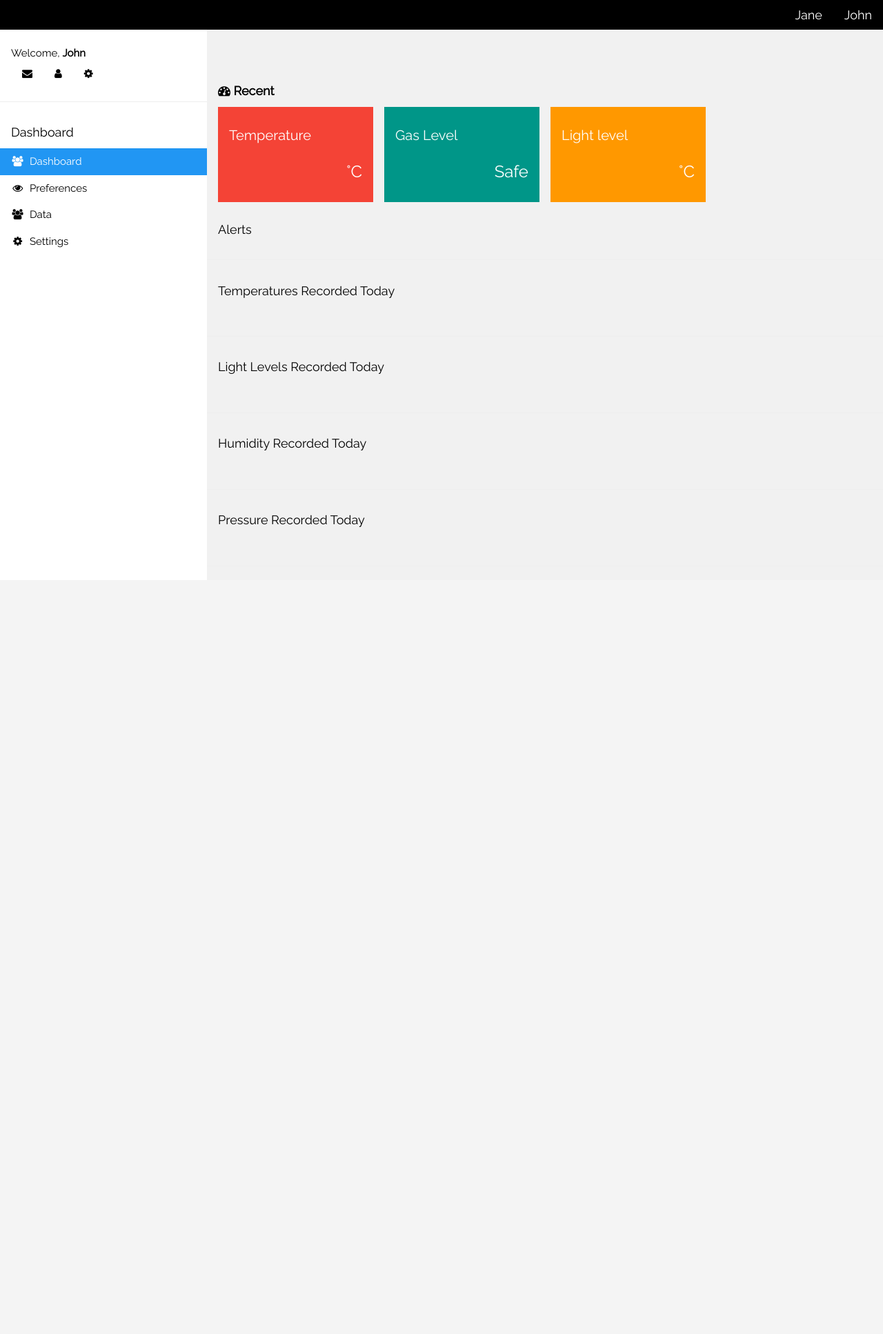
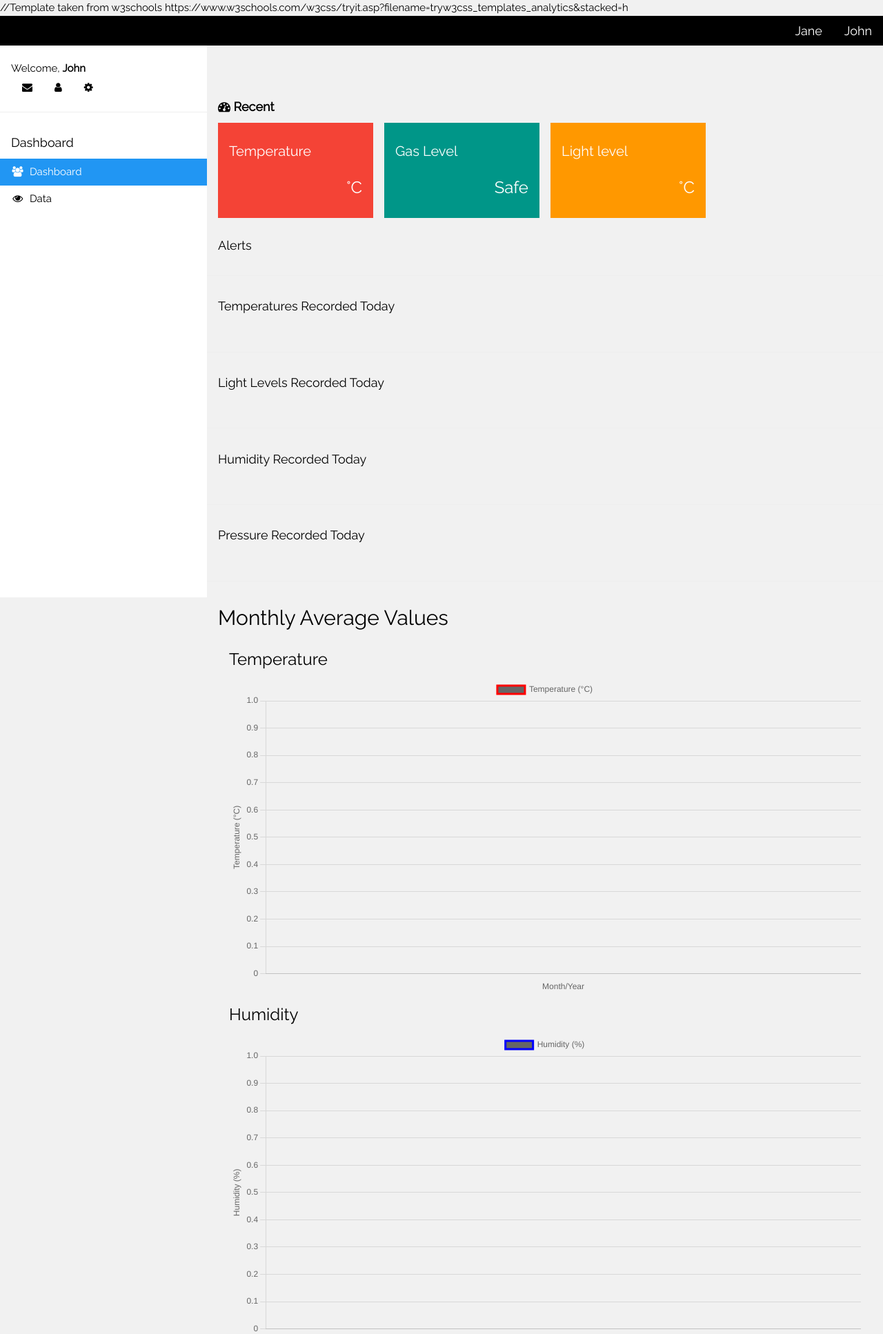
Before and after one commit to Izabela-Zelek/TheIlliterates, a Flask app: page /dashboardJohn in a window 1280 px wide. Shown: the top 1934 px of the page at 69% size. Before the commit the page ends 764 px from the top, so only its background shows below. Run offline with Flask 3, Linux system fonts and the light colour scheme; data that the repository does not hold is empty.

Commit message:
Final fixes and touches

```diff
--- a/HomeManager.py
+++ b/HomeManager.py
@@ -45,7 +45,7 @@ def on_message(client, userdata, msg):
         """
         cursor.execute(insert_query, values)
         connection.commit()
-        #print(f"Inserted {cursor.rowcount} row(s) into the database.")
+        print(f"Inserted {cursor.rowcount} row(s) into the database.")
         #print(f"Received context: {context_message}")
         cursor.close()
         connection.close()
@@ -68,7 +68,7 @@ def on_message(client, userdata, msg):
             body = f"Fire and Gas detected at {time.strftime('%H:%M')} on {time.strftime('%d/%m/%y')}"
         msg.set_content(body)
         server = smtplib.SMTP('smtp.gmail.com', 587)
-        server.starttls()
+        server.starttls() #Sends securely with tls
         server.login(from_email_addr, from_email_pass)
         server.send_message(msg)
         server.quit()
@@ -80,6 +80,13 @@ def dashJohn():
     connection = get_db()
     cursor = connection.cursor(pymysql.cursors.DictCursor)
 
+    #Used in graphs to show in ascending order
+    ascquery = "SELECT * FROM home ORDER BY year, month, day, hour"
+    cursor.execute(ascquery)
+    fullData = cursor.fetchall()
+    monthly_averages = calculate_monthly_averages(fullData)
+
+    #Used to fetch
     recentquery = "SELECT * FROM home ORDER BY year DESC, month DESC, day DESC, hour DESC"
     cursor.execute(recentquery)
     recent = cursor.fetchall()
@@ -90,7 +97,8 @@ def dashJohn():
     else:
         recent = None
 
-    alertquery = "SELECT * FROM home WHERE fireDetect = 1 OR fireDetect = 1 ORDER BY year DESC, month DESC, day DESC, hour DESC"
+    #Only grabs data with alerts
+    alertquery = "SELECT * FROM home WHERE fireDetect = 1 OR gasDetect = 1 ORDER BY year DESC, month DESC, day DESC, hour DESC"
     cursor.execute(alertquery)
     alerts = cursor.fetchall()
 
@@ -99,12 +107,13 @@ def dashJohn():
     current_month = 11
     current_day = 30
 
+    #Grabs data from specific day
     generalquery = "SELECT * FROM home WHERE year = %s AND month = %s AND day = %s ORDER BY year DESC, month DESC, day DESC, hour DESC"
     cursor.execute(generalquery, (current_year, current_month, current_day))
     general = cursor.fetchall()
     cursor.close()
     connection.close()
-    return render_template('index.html', alerts = alerts, recent = recent, general = general)
+    return render_template('index.html', alerts = alerts, recent = recent, general = general, monthly_averages = monthly_averages)
 
 
 @app.route('/dataJohn')
@@ -126,10 +135,12 @@ def dataJohn():
     else:
         recent = None
 
+    #Grabs a limited amount of data for specific user, used to lessen load on webapp
     generalquery = "SELECT * FROM home WHERE user = %s ORDER BY year DESC, month DESC, day DESC, hour DESC LIMIT %s OFFSET %s"
     cursor.execute(generalquery, ("John", DataPerPage, offset))
     general = cursor.fetchall()
 
+    #Grabs data from specific user
     count_query = "SELECT COUNT(*) as total FROM home WHERE user = %s"
     cursor.execute(count_query, ("John"))
     totalData = cursor.fetchone()['total']
@@ -144,6 +155,11 @@ def dashJane():
     connection = get_db()
     cursor = connection.cursor(pymysql.cursors.DictCursor)
 
+    ascquery = "SELECT * FROM home ORDER BY year, month, day, hour"
+    cursor.execute(ascquery)
+    fullData = cursor.fetchall()
+    monthly_averages = calculate_monthly_averages(fullData)
+
     recentquery = "SELECT * FROM home ORDER BY year DESC, month DESC, day DESC, hour DESC"
     cursor.execute(recentquery)
     recent = cursor.fetchall()
@@ -154,7 +170,7 @@ def dashJane():
     else:
         recent = None
 
-    alertquery = "SELECT * FROM home WHERE fireDetect = 1 OR fireDetect = 1 ORDER BY year DESC, month DESC, day DESC, hour DESC"
+    alertquery = "SELECT * FROM home WHERE fireDetect = 1 OR gasDetect = 1 ORDER BY year DESC, month DESC, day DESC, hour DESC"
     cursor.execute(alertquery)
     alerts = cursor.fetchall()
 
@@ -168,7 +184,7 @@ def dashJane():
     general = cursor.fetchall()
     cursor.close()
     connection.close()
-    return render_template('indexJane.html', alerts = alerts, recent = recent, general = general)
+    return render_template('indexJane.html', alerts = alerts, recent = recent, general = general, monthly_averages = monthly_averages)
 
 
 @app.route('/dataJane')
@@ -207,6 +223,44 @@ def dataJane():
 def index():
     return redirect(url_for('dashJohn'))
 
+#Calculates average values for each month and year
+def calculate_monthly_averages(data):
+    monthly_data = {} #Defines a dictionary
+
+    for entry in data:
+        year = entry.get('year')
+        month = entry.get('month')
+
+
+        if year not in monthly_data:
+            monthly_data[year] = {}
+        if month not in monthly_data[year]:
+            monthly_data[year][month] = {
+                'temp': [],
+                'humidity': [],
+                'pressure': [],
+                'lightLevel': []
+            }
+        monthly_data[year][month]['temp'].append(entry['temp'])
+        monthly_data[year][month]['humidity'].append(entry['humidity'])
+        monthly_data[year][month]['pressure'].append(entry['pressure'])
+        monthly_data[year][month]['lightLevel'].append(entry['lightLevel'])
+
+    #With the help of ChatGPT as was confused on how to handle work with dictionaries
+    averages = []
+    for year, months in monthly_data.items():
+        for month, values in months.items():
+            averages.append({
+                'year': year,
+                'month': month,
+                'temp': sum(values['temp']) / len(values['temp']) if values['temp'] else 0,
+                'humidity': sum(values['humidity']) / len(values['humidity']) if values['humidity'] else 0,
+                'pressure': sum(values['pressure']) / len(values['pressure']) if values['pressure'] else 0,
+                'lightLevel': sum(values['lightLevel']) / len(values['lightLevel']) if values['lightLevel'] else 0,
+            })
+
+    return averages
+
 
 def mqtt_client():
     mqtt_client = mqtt.Client()
@@ -220,7 +274,7 @@ def mqtt_client():
 def flask_app():
     app.run(debug=True, host='0.0.0.0')
 
-
+#Starts mqtt on separate thread to avoid mqtt and flask clashing
 def main():
     mqtt_thread = threading.Thread(target=mqtt_client)
     mqtt_thread.daemon = True
--- a/templates/data.html
+++ b/templates/data.html
@@ -1,3 +1,4 @@
+//Template taken from w3schools https://www.w3schools.com/w3css/tryit.asp?filename=tryw3css_templates_analytics&stacked=h
 <!DOCTYPE html>
 <html>
 <head>
@@ -14,6 +15,7 @@ html,body,h1,h2,h3,h4,h5 {font-family: "Raleway", sans-serif}
     max-height: 300px;
     overflow-y: scroll;
 }
+
 </style>
 </head>
 <body class="w3-light-grey">
@@ -41,9 +43,7 @@ html,body,h1,h2,h3,h4,h5 {font-family: "Raleway", sans-serif}
   <div class="w3-bar-block">
     <a href="#" class="w3-bar-item w3-button w3-padding-16 w3-hide-large w3-dark-grey w3-hover-black" onclick="w3_close()" title="close menu"><i class="fa fa-remove fa-fw"></i>  Close Menu</a>
     <a href="/dashboardJohn" class="w3-bar-item w3-button w3-padding"><i class="fa fa-users fa-fw"></i>  Dashboard</a>
-    <a href="#" class="w3-bar-item w3-button w3-padding"><i class="fa fa-eye fa-fw"></i>  Preferences</a>
-    <a href="#" class="w3-bar-item w3-button w3-padding w3-blue"><i class="fa fa-users fa-fw"></i>  Data</a>
-    <a href="#" class="w3-bar-item w3-button w3-padding"><i class="fa fa-cog fa-fw"></i>  Settings</a><br><br>
+    <a href="#" class="w3-bar-item w3-button w3-padding w3-blue"><i class="fa fa-eye fa-fw"></i>  Data</a>
   </div>
 </nav>
 
--- a/templates/dataJane.html
+++ b/templates/dataJane.html
@@ -1,3 +1,4 @@
+//Template taken from w3schools https://www.w3schools.com/w3css/tryit.asp?filename=tryw3css_templates_analytics&stacked=h
 <!DOCTYPE html>
 <html>
 <head>
@@ -14,6 +15,7 @@ html,body,h1,h2,h3,h4,h5 {font-family: "Raleway", sans-serif}
     max-height: 300px;
     overflow-y: scroll;
 }
+
 </style>
 </head>
 <body class="w3-light-grey">
@@ -41,9 +43,7 @@ html,body,h1,h2,h3,h4,h5 {font-family: "Raleway", sans-serif}
   <div class="w3-bar-block">
     <a href="#" class="w3-bar-item w3-button w3-padding-16 w3-hide-large w3-dark-grey w3-hover-black" onclick="w3_close()" title="close menu"><i class="fa fa-remove fa-fw"></i>  Close Menu</a>
     <a href="/dashboardJane" class="w3-bar-item w3-button w3-padding"><i class="fa fa-users fa-fw"></i>  Dashboard</a>
-    <a href="#" class="w3-bar-item w3-button w3-padding"><i class="fa fa-eye fa-fw"></i>  Preferences</a>
-    <a href="#" class="w3-bar-item w3-button w3-padding w3-blue"><i class="fa fa-users fa-fw"></i>  Data</a>
-    <a href="#" class="w3-bar-item w3-button w3-padding"><i class="fa fa-cog fa-fw"></i>  Settings</a><br><br>
+    <a href="#" class="w3-bar-item w3-button w3-padding w3-blue"><i class="fa fa-eye fa-fw"></i>  Data</a>
   </div>
 </nav>
 
--- a/templates/index.html
+++ b/templates/index.html
@@ -1,7 +1,9 @@
+//Template taken from w3schools https://www.w3schools.com/w3css/tryit.asp?filename=tryw3css_templates_analytics&stacked=h
 <!DOCTYPE html>
 <html>
 <head>
-<title>W3.CSS Template</title>
+<title>Home Management</title>
+<script src="https://cdn.jsdelivr.net/npm/chart.js"></script>
 <meta charset="UTF-8">
 <meta name="viewport" content="width=device-width, initial-scale=1">
 <link rel="stylesheet" href="https://www.w3schools.com/w3css/4/w3.css">
@@ -14,6 +16,7 @@ html,body,h1,h2,h3,h4,h5 {font-family: "Raleway", sans-serif}
     max-height: 300px;
     overflow-y: scroll;
 }
+
 </style>
 </head>
 <body class="w3-light-grey">
@@ -44,9 +47,7 @@ html,body,h1,h2,h3,h4,h5 {font-family: "Raleway", sans-serif}
   <div class="w3-bar-block">
     <a href="#" class="w3-bar-item w3-button w3-padding-16 w3-hide-large w3-dark-grey w3-hover-black" onclick="w3_close()" title="close menu"><i class="fa fa-remove fa-fw"></i>  Close Menu</a>
     <a href="#" class="w3-bar-item w3-button w3-padding w3-blue"><i class="fa fa-users fa-fw"></i>  Dashboard</a>
-    <a href="#" class="w3-bar-item w3-button w3-padding"><i class="fa fa-eye fa-fw"></i>  Preferences</a>
-    <a href="/dataJohn" class="w3-bar-item w3-button w3-padding"><i class="fa fa-users fa-fw"></i>  Data</a>
-    <a href="#" class="w3-bar-item w3-button w3-padding"><i class="fa fa-cog fa-fw"></i>  Settings</a><br><br>
+    <a href="/dataJohn" class="w3-bar-item w3-button w3-padding"><i class="fa fa-eye fa-fw"></i>  Data</a>
   </div>
 </nav>
 
@@ -201,7 +202,25 @@ html,body,h1,h2,h3,h4,h5 {font-family: "Raleway", sans-serif}
 </div>
 <hr>
 
-  <!-- End page content -->
+<div class="w3-container">
+        <h2>Monthly Average Values</h2>
+        <div class="w3-container">
+            <h3>Temperature</h3>
+            <canvas id="tempChart"></canvas>
+        </div>
+        <div class="w3-container">
+            <h3>Humidity</h3>
+            <canvas id="humidityChart"></canvas>
+        </div>
+        <div class="w3-container">
+            <h3>Pressure</h3>
+            <canvas id="pressureChart"></canvas>
+        </div>
+        <div class="w3-container">
+            <h3>Light Level</h3>
+            <canvas id="lightChart"></canvas>
+        </div>
+    </div>
 </div>
 
 <script>
@@ -227,6 +246,47 @@ function w3_close() {
   mySidebar.style.display = "none";
   overlayBg.style.display = "none";
 }
+
+// Code from ChatGPT due to unfamiliarity with Chart.js
+    const monthlyAverages = {{ monthly_averages | tojson }};
+
+    // Prepare data for graphs
+    const labels = monthlyAverages.map(entry => `${entry.month}/${entry.year}`);
+    const tempData = monthlyAverages.map(entry => entry.temp);
+    const humidityData = monthlyAverages.map(entry => entry.humidity);
+    const pressureData = monthlyAverages.map(entry => entry.pressure);
+    const lightData = monthlyAverages.map(entry => entry.lightLevel);
+
+    // Create Chart.js graphs
+    const createGraph = (ctx, label, data, color) => {
+        new Chart(ctx, {
+            type: 'line',
+            data: {
+                labels: labels,
+                datasets: [{
+                    label: label,
+                    data: data,
+                    borderColor: color,
+                    backgroundColor: `${color}33`,
+                    fill: true
+                }]
+            },
+            options: {
+                responsive: true,
+                scales: {
+                    x: { title: { display: true, text: 'Month/Year' } },
+                    y: { title: { display: true, text: label } }
+                }
+            }
+        });
+    };
+
+    // Render graphs
+    createGraph(document.getElementById('tempChart').getContext('2d'), 'Temperature (°C)', tempData, 'red');
+    createGraph(document.getElementById('humidityChart').getContext('2d'), 'Humidity (%)', humidityData, 'blue');
+    createGraph(document.getElementById('pressureChart').getContext('2d'), 'Pressure (hPa)', pressureData, 'green');
+    createGraph(document.getElementById('lightChart').getContext('2d'), 'Light Level (Lux)', lightData, 'orange');
+
 </script>
 
 </body>
```
Also changed, not shown: DataCollector.py (+6 -3 lines), templates/indexJane.html (+65 -5 lines).
